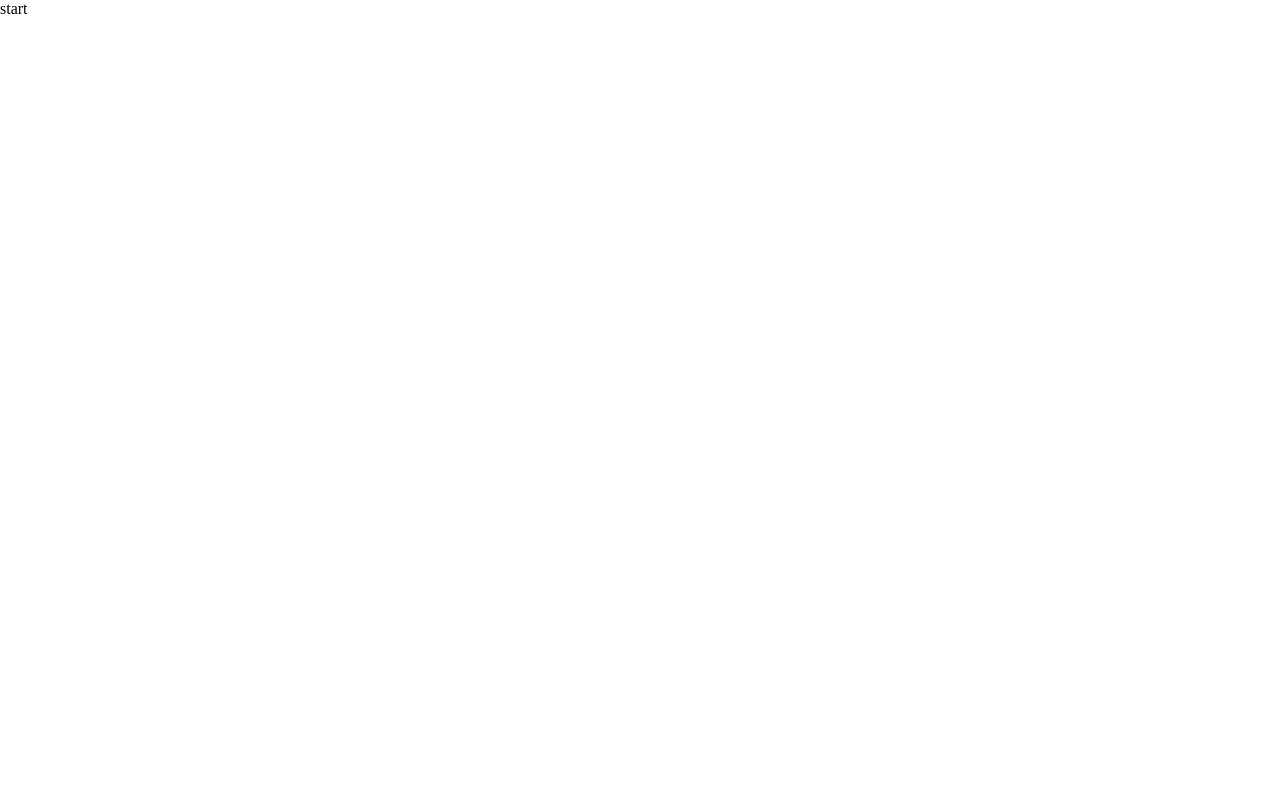
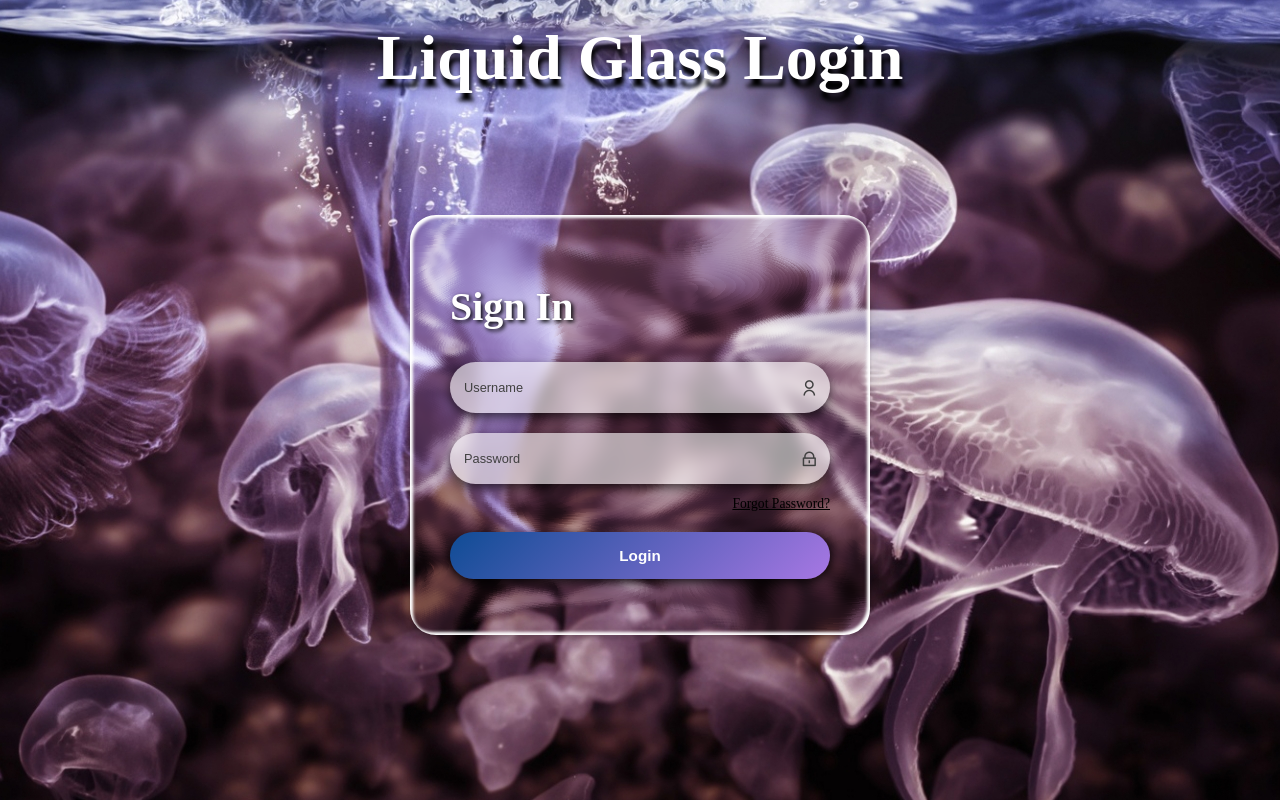
Before and after one commit to freetimezp/usefull-things-211-liquid-form, a plain HTML site: page index.html in a window 1280 px wide. Drawn offline with nearby package versions, Linux system fonts and the light colour scheme.

Commit message:
02. usefull-things-211-liquid-form. UI.

```diff
--- a/assets/css/style.css
+++ b/assets/css/style.css
@@ -9,3 +9,153 @@
 a {
     text-decoration: none;
 }
+
+html,
+body {
+    width: 100vw;
+    height: 100vh;
+    overflow-x: hidden;
+}
+
+.main {
+    align-items: center;
+    background: url("../images/bg.jpg") 50% 50% no-repeat;
+    object-fit: cover;
+    display: flex;
+    justify-content: center;
+    min-height: 100vh;
+    min-width: 100vw;
+}
+
+.heading {
+    color: #fff;
+    text-shadow: 2px 8px 4px #000000;
+    font-size: 4rem;
+    line-height: 1.2;
+    position: absolute;
+    top: 20px;
+}
+
+.liquid-glass {
+    width: 460px;
+    padding: 56px 40px;
+    position: absolute;
+    margin-top: 50px;
+    cursor: default;
+}
+
+.liquid-glass--bend,
+.liquid-glass--face,
+.liquid-glass--edge {
+    pointer-events: none;
+    position: absolute;
+    inset: 0;
+    border-radius: 26px;
+}
+
+.liquid-glass--bend {
+    -webkit-backdrop-filter: blur(3px);
+    backdrop-filter: blur(3px);
+    filter: url(#filter);
+    z-index: 0;
+}
+
+.liquid-glass--face {
+    box-shadow: 0 4px 4px rgba(0, 0, 0, 0.15), 0 0 12px rgba(0, 0, 0, 0.08);
+    z-index: 1;
+}
+
+.liquid-glass--edge {
+    box-shadow: inset 3px 3px 3px 0 rgba(255, 255, 255, 1), inset -3px -3px 3px 0 rgba(255, 255, 255, 1);
+    z-index: 2;
+}
+
+.glass-drag-handle {
+    height: 24px;
+    width: 100%;
+    position: absolute;
+    top: 0;
+    left: 0;
+    z-index: 10;
+    cursor: grab;
+    opacity: 0;
+}
+
+.liquid-glass__menu {
+    position: relative;
+    display: flex;
+    flex-direction: column;
+    z-index: 3;
+}
+
+.login-form {
+    display: flex;
+    flex-direction: column;
+    gap: 20px;
+    position: relative;
+}
+
+.login-form h2 {
+    color: #fff;
+    text-shadow: 2px 2px 4px #000;
+    font-size: 2.5rem;
+    margin: 12px 0;
+    text-align: left;
+}
+
+.input-group {
+    position: relative;
+    display: flex;
+    align-items: center;
+}
+
+.input-group input {
+    width: 100%;
+    padding: 18px 35px 18px 14px;
+    border: none;
+    outline: none;
+    border-radius: 26px;
+    background: rgba(255, 255, 255, 0.6);
+    color: #000;
+    backdrop-filter: blur(6px);
+    font-size: 0.8rem;
+    box-shadow: 0 4px 8px 0 rgba(0, 0, 0, 0.5), 0 6px 20px 0 rgba(0, 0, 0, 0.19);
+}
+
+.input-group input::placeholder {
+    color: #404040;
+}
+
+.input-group i {
+    position: absolute;
+    right: 12px;
+    color: #404040;
+    font-size: 1.1rem;
+    pointer-events: none;
+}
+
+.forgot-password {
+    margin-top: -8px;
+    color: #000;
+    font-size: 0.85rem;
+    text-align: right;
+    text-decoration: underline;
+    cursor: pointer;
+}
+
+button {
+    padding: 15px;
+    background: linear-gradient(135deg, #0f4c95, #a777e3);
+    border: none;
+    color: #fff;
+    font-weight: bold;
+    font-size: 0.95rem;
+    border-radius: 26px;
+    cursor: pointer;
+    transition: 0.5s ease;
+    box-shadow: 0 4px 8px 0 rgba(0, 0, 0, 0.7), 0 6px 20px 0 rgba(0, 0, 0, 0.19);
+}
+
+button:hover {
+    background: linear-gradient(135deg, #a777e3, #0f4c95);
+}
--- a/index.html
+++ b/index.html
@@ -1,18 +1,58 @@
 <!DOCTYPE html>
 <html lang="en">
+    <head>
+        <meta charset="UTF-8" />
+        <meta name="viewport" content="width=device-width, initial-scale=1.0" />
+        <link href="https://cdn.jsdelivr.net/npm/remixicon@3.5.0/fonts/remixicon.css" rel="stylesheet" />
+        <link rel="stylesheet" href="./assets/css/style.css" />
+        <title>Project</title>
+    </head>
+    <body>
+        <main class="main">
+            <h1 class="heading">Liquid Glass Login</h1>
 
-<head>
-    <meta charset="UTF-8">
-    <meta http-equiv="X-UA-Compatible" content="IE=edge" />
-    <meta name="viewport" content="width=device-width, initial-scale=1.0">
-    <link rel="stylesheet" href="./assets/css/style.css">
-    <title>Project</title>
-</head>
+            <div class="liquid-glass">
+                <div class="liquid-glass--bend"></div>
+                <div class="liquid-glass--face"></div>
+                <div class="liquid-glass--edge"></div>
 
-<body>
-    start
+                <div class="glass-drag-handle"></div>
 
-    <script src="./assets/js/main.js"></script>
-</body>
+                <div class="liquid-glass__menu">
+                    <form class="login-form" action="#" method="POST">
+                        <h2>Sign In</h2>
 
+                        <div class="input-group">
+                            <input type="text" placeholder="Username" required />
+                            <i class="ri-user-line"></i>
+                        </div>
+
+                        <div class="input-group">
+                            <input type="password" placeholder="Password" required />
+                            <i class="ri-lock-line"></i>
+                        </div>
+
+                        <div class="forgot-password">Forgot Password?</div>
+
+                        <button type="submit">Login</button>
+                    </form>
+                </div>
+            </div>
+        </main>
+
+        <svg style="display: none" xmlns="http://www.w3.org/2000/svg">
+            <filter id="filter" x="0" y="0" width="100%" height="100%" filterUnits="objectBoundingBox">
+                <feTurbulence type="fractalNoise" baseFrequency="0.003 0.007" numOctaves="1" result="turbulence" />
+                <feDisplacementMap
+                    in="SourceGraphic"
+                    in2="turbulence"
+                    scale="200"
+                    xChannelSelector="R"
+                    yChannelSelector="G"
+                />
+            </filter>
+        </svg>
+
+        <script src="script.js"></script>
+    </body>
 </html>
```
Also changed, not shown: assets/help.txt, assets/images/bg.jpg (added).
